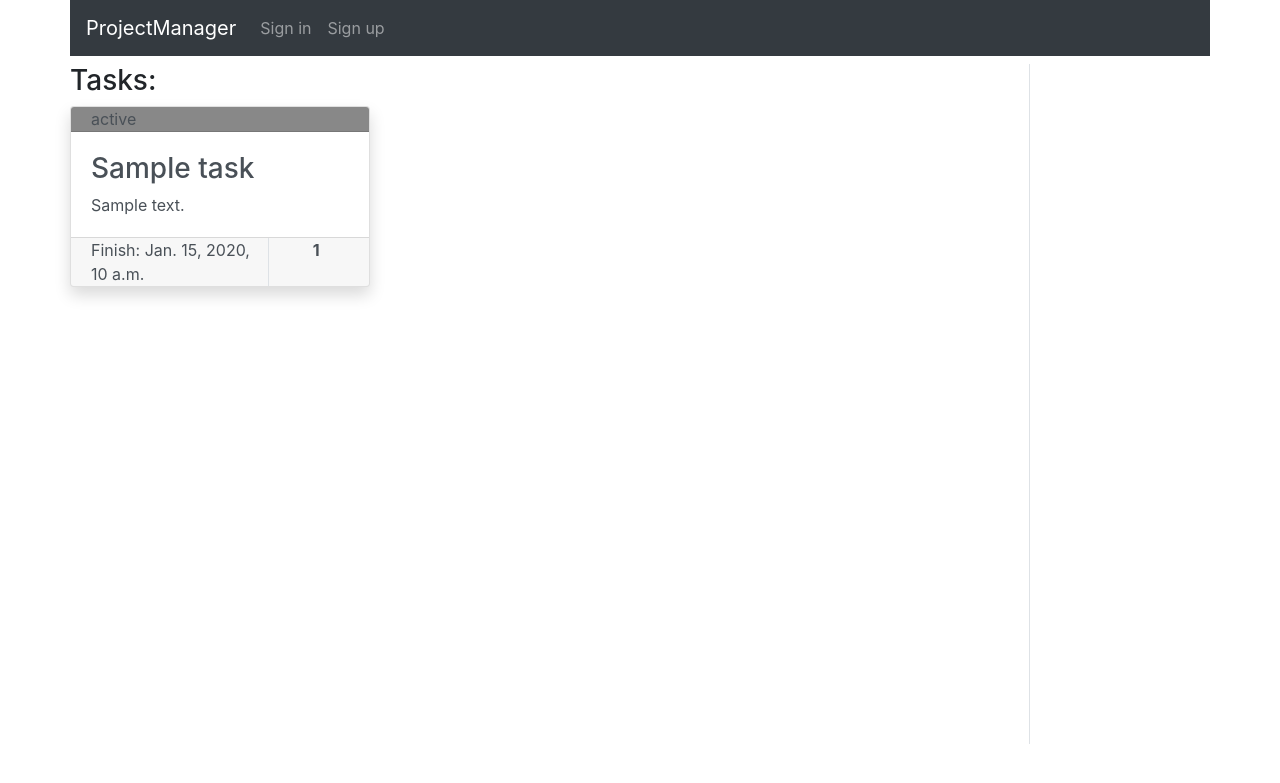
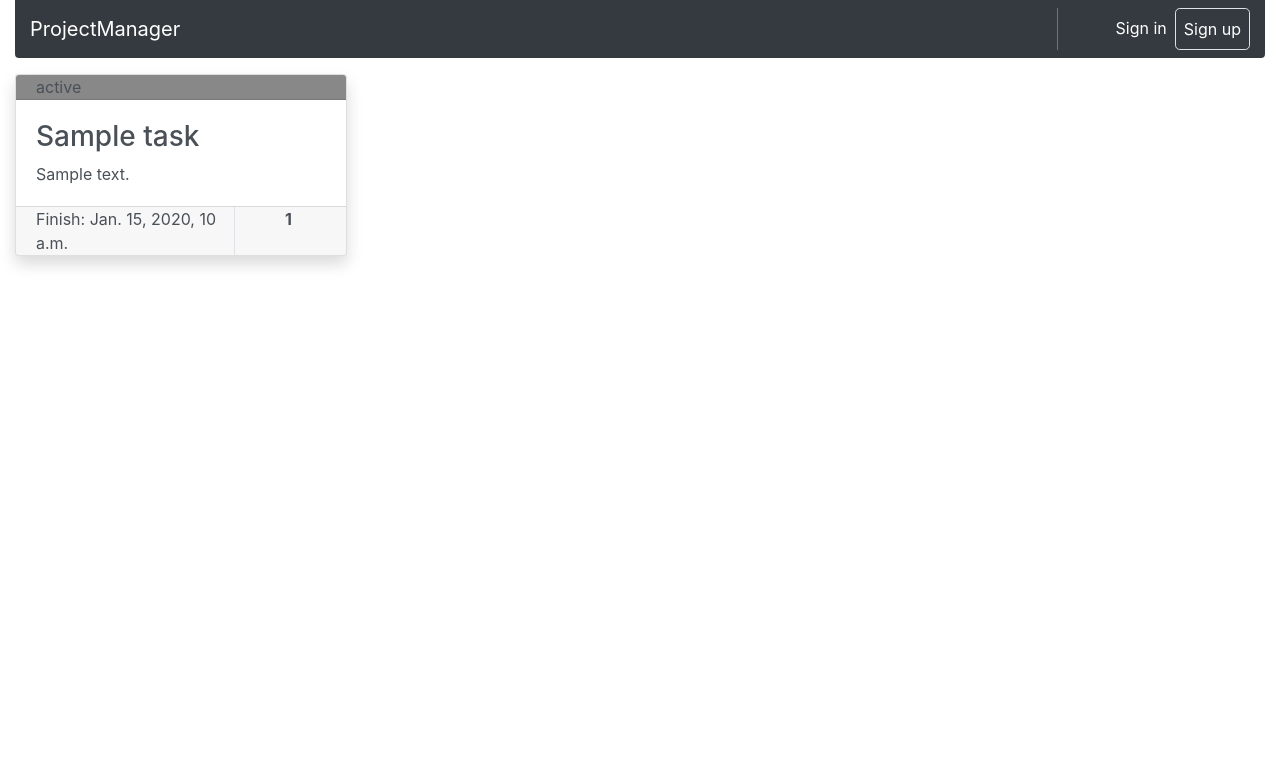
Before and after one commit to TheDim0n/ProjectManager, a Django app: template tasks/templates/tasks/index.html in a window 1280 px wide. Shown: the top 783 px of the page. Run offline with Django 3.2, Linux system fonts and the light colour scheme; the template is opened without the code that fills it: most values are stand-ins (such as "Sample title", 1, 10 or a date in 2020); some libraries are stand-ins or nearby versions.

Commit message:
add user in navbar

```diff
--- a/tasks/templates/tasks/index.html
+++ b/tasks/templates/tasks/index.html
@@ -1,12 +1,11 @@
 {% extends "base.html" %}
 
 {% block body %}
-    <h3>Tasks:</h3>
     {% include  'tasks/task_list.html' %}
 {% endblock body %}
 
 {% block actions %}
-    <div class="btn-group-vertical btn-block">
+    <div class="btn-group-vertical w-100">
         <a class="btn btn-success" href={% url 'tasks:create_task' %}> Add task </a>
         <div class="btn-group" role="group">
             <button id="StatusDrop" type="button" class="btn btn-secondary dropdown-toggle" data-toggle="dropdown" aria-haspopup="true" aria-expanded="false">
--- a/templates/base.html
+++ b/templates/base.html
@@ -12,55 +12,63 @@
     <title> ProjectManager </title>
 </head>
 
-<body class="container p-0">
-    <header class="sticky-top mb-2">
-            <nav class="navbar navbar-expand-lg navbar-dark bg-dark">
-                <a class="navbar-brand" href="{% url 'start_page' %}">ProjectManager</a>
-                <button class="navbar-toggler" type="button" data-toggle="collapse" data-target="#navbarNav" aria-controls="navbarNav" aria-expanded="false" aria-label="Toggle navigation">
-                  <span class="navbar-toggler-icon"></span>
-                </button>
-                <div class="collapse navbar-collapse " id="navbarNav">
-                  <ul class="navbar-nav ">
-                    {% if user.is_authenticated %}
-                        <li class="nav-item">
-                            <a class="nav-link tasks" href="{% url 'tasks:index' %}">Tasks</a>
-                        </li>
+<body class="container-fluid">
+    <header class="sticky-top mb-3">
+        <nav class="navbar navbar-expand-lg navbar-dark bg-dark rounded-bottom px-0">
+            <a class="navbar-brand col-2 mx-0" href="{% url 'start_page' %}">ProjectManager</a>
+
+            <button class="navbar-toggler" type="button" data-toggle="collapse" data-target="#navbarNav" aria-controls="navbarNav" aria-expanded="false" aria-label="Toggle navigation">
+                <span class="navbar-toggler-icon"></span>
+            </button>
+            <div class="collapse navbar-collapse col-8 px-0" id="navbarNav">
+                {% if user.is_authenticated %}
+                    <ul class="navbar-nav">
                         <li class="nav-item">
                             <a class="nav-link projects" href="{% url 'projects:index' %}">Projects</a>
                         </li>
                         <li class="nav-item">
-                            <a class="nav-link out" href="{% url 'logout' %}">Sign out</a>
+                            <a class="nav-link tasks" href="{% url 'tasks:index' %}">Tasks</a>
                         </li>
-                        <li>
-                            <a class="nav-link user" href="#">{{ user.username }}</a>
+                    </ul>
+                {% endif %}
+            </div>
+
+            <div class='col-2 navbar-nav justify-content-end border-left border-secondary'>
+                {% if user.is_authenticated %}
+                    <div class="nav-item dropdown">
+                        <a class="nav-link dropdown-toggle text-white" data-toggle="dropdown" href="#" role="button" aria-haspopup="true" aria-expanded="false"> {{ user.username }} </a>
+                        <div class="dropdown-menu">
+                            <a class="dropdown-item" href="#">Edit profile</a>
+                            <div class="dropdown-divider"></div>
+                            <a class="dropdown-item" href="{% url 'logout' %}">Sign out</a>
+                        </div>
+                    </div>
+                {% else %}
+                    <ul class="navbar-nav">
+                        <li class="nav-item">
+                            <a class="nav-link text-white" href="{% url 'login' %}">Sign in</a>
                         </li>
-                    {% else %}
-                        <li class="nav-item">
-                            <a class="nav-link login" href="{% url 'login' %}">Sign in</a>
+                        <li class="nav-item border rounded-lg bg-transparent">
+                            <a class="nav-link text-white" href="{% url 'users:register' %}">Sign up</a>
                         </li>
-
-                    <li class="nav-item">
-                        <a class="nav-link register" href="{% url 'users:register' %}">Sign up</a>
-                    </li>
+                    </ul>
                 {% endif %}
-                </ul>
             </div>
-            </nav>
+        </nav>
     </header>
 
-    <div class="row p-0" style="height: 85vh;">
-        <div class="col col-10 border-right">
+    <div class="row mx-0" style="height: 80vh;">
+        <div class="col col-10 mr-0 p-0">
             {% block body %}
             {% endblock body %}
         </div>
 
         {% if user.is_authenticated %}
-            <div class="col col-2">
+            <div class="col col-2 text-right pr-0 border-left">
                 {% block actions %}
                 {% endblock actions %}
             </div>
         {% endif %}
-
     </div>
 </body>
 </html>
```
Also changed, not shown: static/script.js (line endings or trailing spaces).
